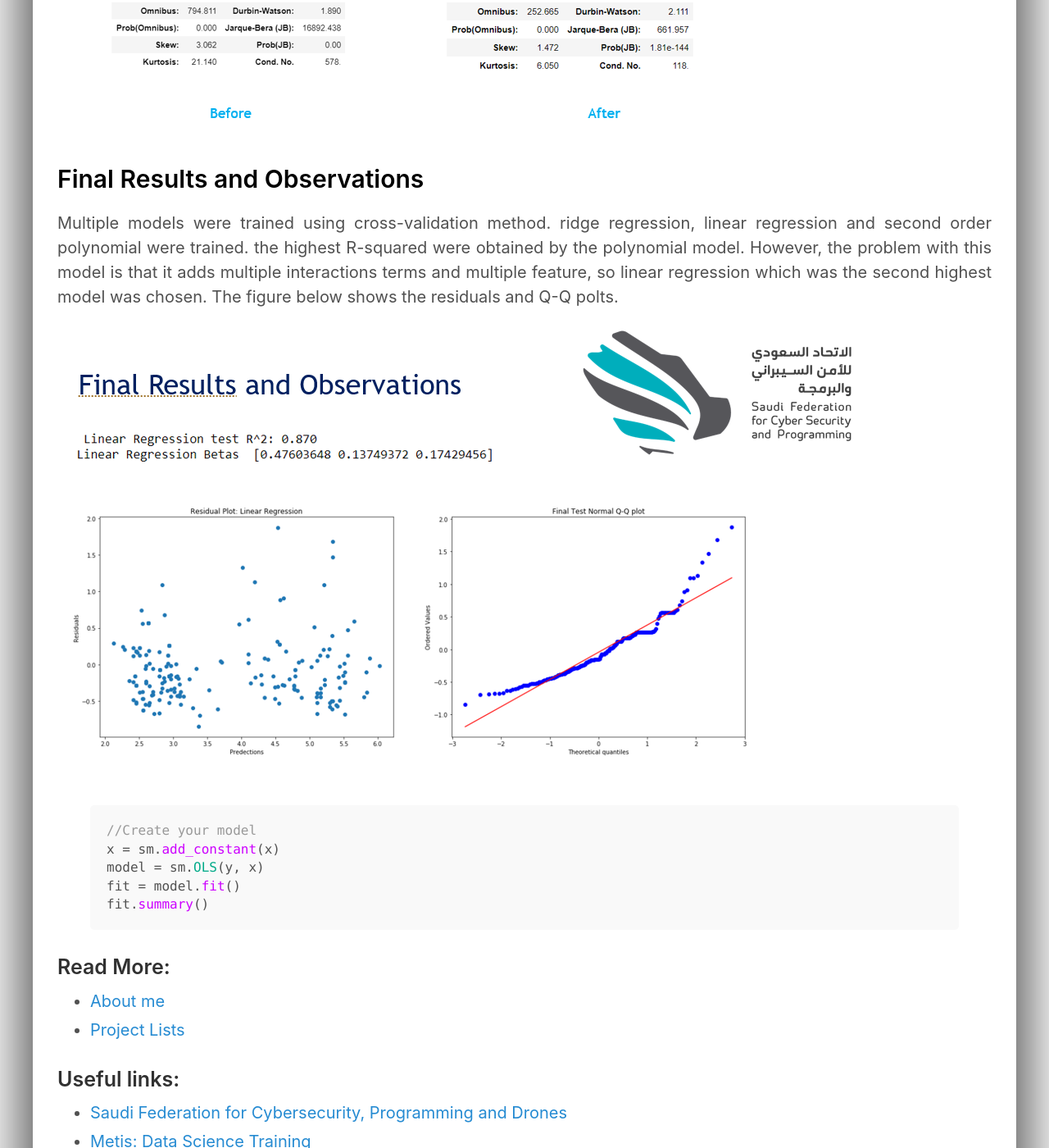
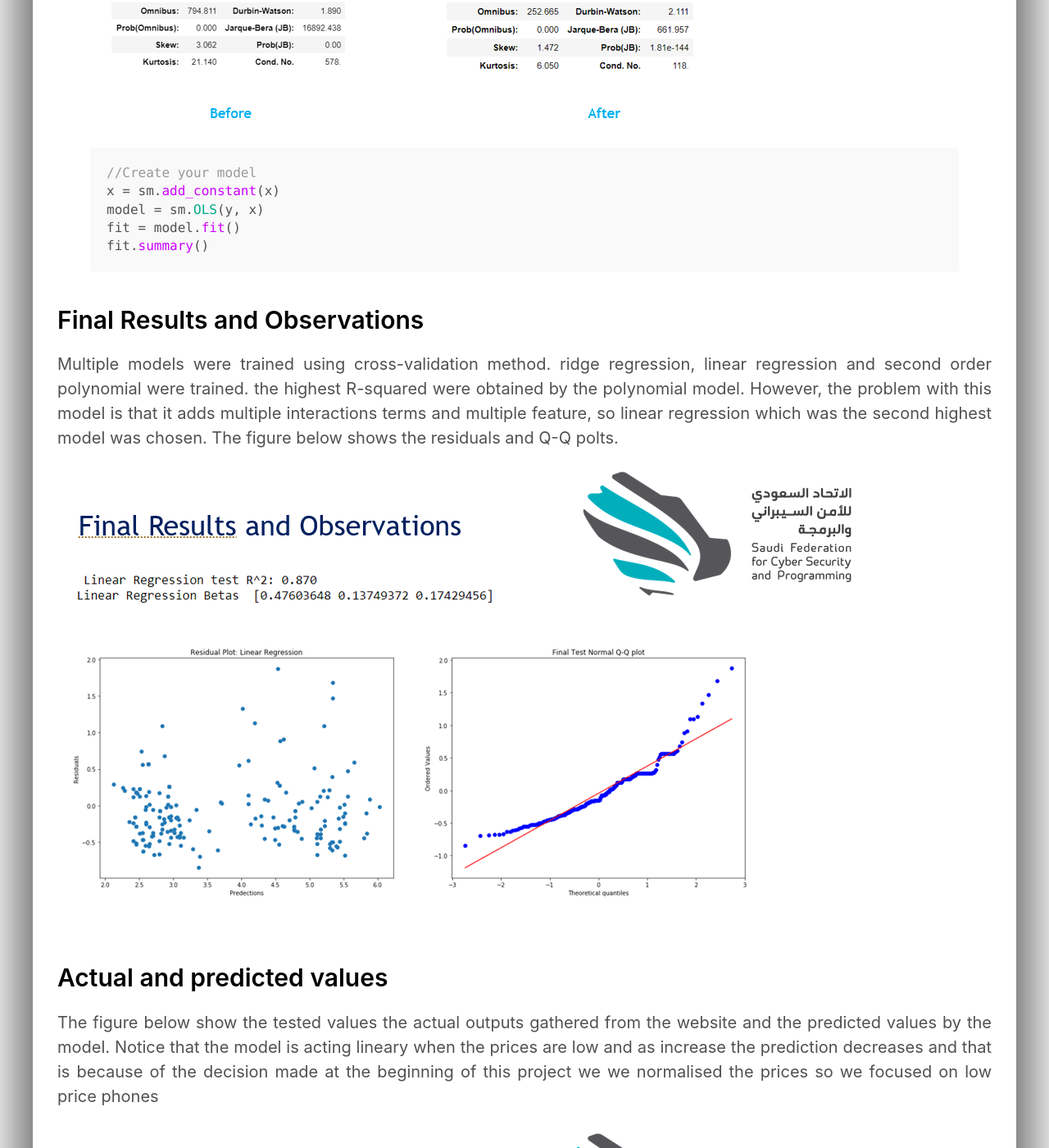
Before and after one commit to alafnan/alafnan.github.io, a Jekyll site: the page built from _posts/2019-09-23-project2.md, in a window 1280 px wide and 1400 px high, scrolled down 7724 px. Shown: the whole window at 82% size. Built offline with Jekyll 4.4.1, drawn with Linux system fonts in a browser that asks for light colours.

Commit message:
Update 2019-09-23-project2.md

```diff
--- a/_posts/2019-09-23-project2.md
+++ b/_posts/2019-09-23-project2.md
@@ -70,11 +70,6 @@ Found in my: [My github account](https://github.com/alafnan/Mobile_Phone_Data)
 ![Project Approach Image]({{ site.url }}/images/6.png)
 
 
-<h1 style="font-size:1.5em; color:#000000; margin-top: 2rem; margin-bottom: 1rem;">Final Results and Observations</h1>
-<p style="text-align: justify; text-justify: inter-word;">Multiple models were trained using cross-validation method. ridge regression, linear regression and second order polynomial were trained. the highest R-squared were obtained by the polynomial model. However, the problem with this model is that it adds multiple interactions terms and multiple feature, so linear regression which was the second highest model was chosen. The figure below shows the residuals and Q-Q polts.</p>
-
-![Project Approach Image]({{ site.url }}/images/7.png)
-
 {% highlight js %}
 //Create your model
 x = sm.add_constant(x)
@@ -83,9 +78,16 @@ fit = model.fit()
 fit.summary()
 {% endhighlight %}
 
+<h1 style="font-size:1.5em; color:#000000; margin-top: 2rem; margin-bottom: 1rem;">Final Results and Observations</h1>
+<p style="text-align: justify; text-justify: inter-word;">Multiple models were trained using cross-validation method. ridge regression, linear regression and second order polynomial were trained. the highest R-squared were obtained by the polynomial model. However, the problem with this model is that it adds multiple interactions terms and multiple feature, so linear regression which was the second highest model was chosen. The figure below shows the residuals and Q-Q polts.</p>
+
+![Project Approach Image]({{ site.url }}/images/7.png)
 
 
+<h1 style="font-size:1.5em; color:#000000; margin-top: 2rem; margin-bottom: 1rem;">Actual and predicted values</h1>
+<p style="text-align: justify; text-justify: inter-word;">The figure below show the tested values the actual outputs gathered from the website and the predicted values by the model. Notice that the model is acting lineary when the prices are low and as increase the prediction decreases and that is because of the decision made at the beginning of this project we we normalised the prices so we focused on low price phones</p>
 
+![Project Approach Image]({{ site.url }}/images/8.png)
 
 
 
```
